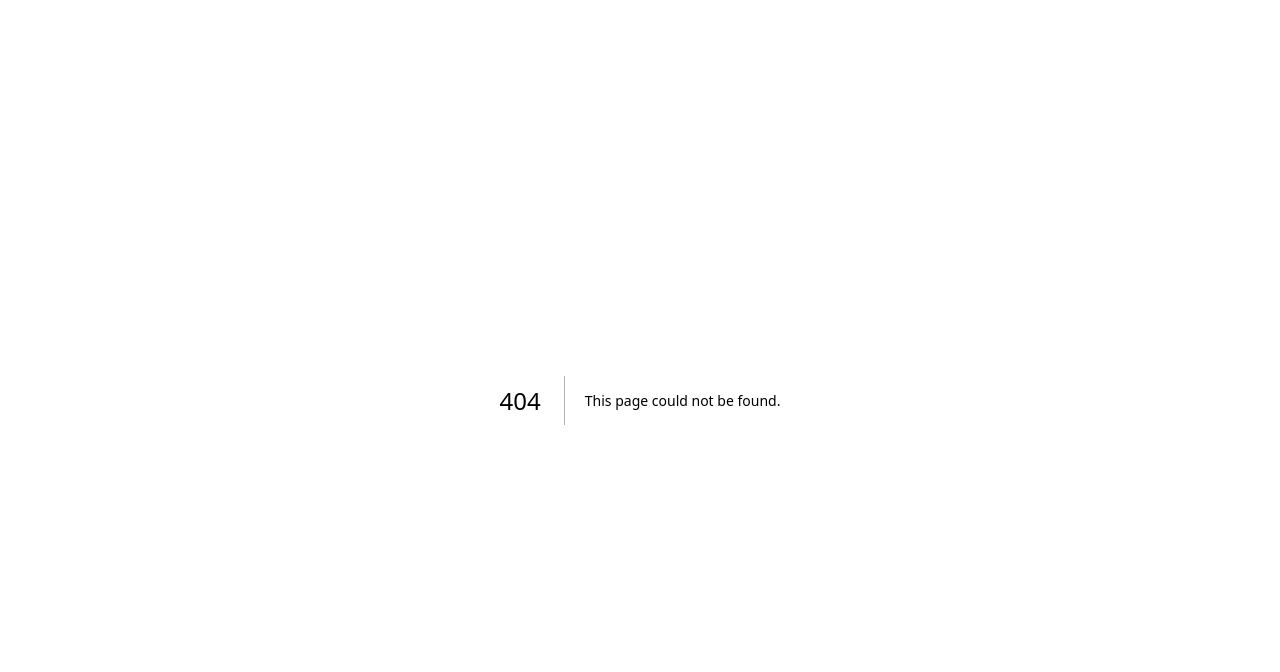
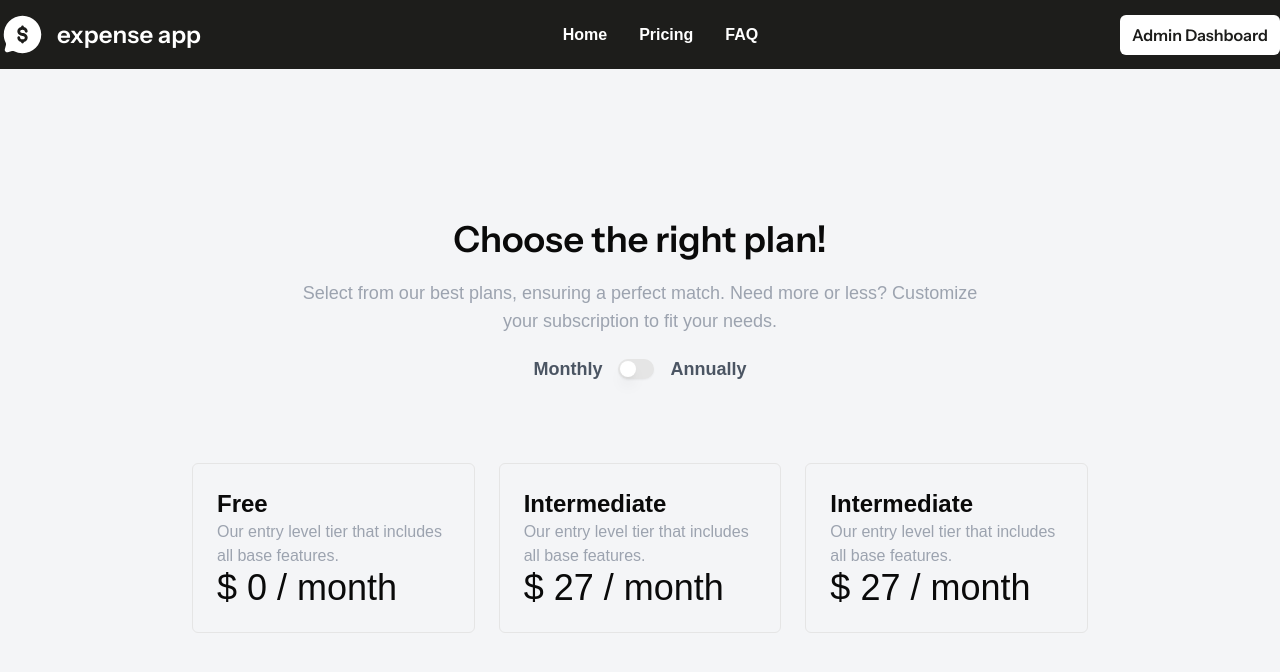
Before and after one commit to Benjamin-buck/expenseio, a Next.js app: page /pricing in a window 1280 px wide. Before the commit this address had no page. Shown: the top 672 px of the page. Built offline with nearby package versions, Linux system fonts and the light colour scheme.

Commit message:
Adds pricing page

```diff
--- a/app/Navbar.tsx
+++ b/app/Navbar.tsx
@@ -1,6 +1,7 @@
+"use client";
 import Image from "next/image";
 import Link from "next/link";
-import React from "react";
+import React, { useState } from "react";
 
 const navLinks = [
   { label: "Home", href: "/" },
@@ -9,6 +10,7 @@ const navLinks = [
 ];
 
 const Navbar = () => {
+  const [isLoggedIn, setIsLoggedIn] = useState(true);
   return (
     <nav className="w-full text-white bg-black">
       <div className="mx-auto container max-sm:px-6 py-3 flex items-center justify-between">
@@ -27,9 +29,11 @@ const Navbar = () => {
         </ul>
 
         <div>
-          <button className="bg-white text-black px-3 py-2 font-semibold font-instrumentSans rounded-md">
-            Log in / Sign up
-          </button>
+          <Link href="/dashboard/home">
+            <button className="bg-white text-black px-3 py-2 font-semibold font-instrumentSans rounded-md">
+              {isLoggedIn ? "Admin Dashboard" : "Log in / Sign up"}
+            </button>
+          </Link>
         </div>
       </div>
     </nav>
--- /dev/null
+++ b/app/dashboard/user/account/page.tsx
@@ -0,0 +1,79 @@
+import PageHeading from "@/components/PageHeading";
+import Link from "next/link";
+import React from "react";
+import { FaRegUser } from "react-icons/fa";
+import { VscSettings } from "react-icons/vsc";
+
+const page = () => {
+  return (
+    <div>
+      <PageHeading title="Account Settings" />
+      <div className="grid grid-cols-8 card">
+        <div className="col-span-2 ">
+          <h3 className="font-bold text-gray-500 mb-2">General</h3>
+          <ul>
+            <li>
+              <Link
+                href="/"
+                className="flex gap-3 items-center py-2 bg-gray-100 rounded-md shadow px-6"
+              >
+                <FaRegUser />
+                <span className="text-lg">Account</span>
+              </Link>
+            </li>
+            <li>
+              <Link href="/" className="flex gap-3 items-center py-2 px-6">
+                <VscSettings />
+                <span className="text-lg">Preferences</span>
+              </Link>
+            </li>
+          </ul>
+        </div>
+        <div className="col-span-6 mx-6">
+          <h1 className="text-3xl font-bold">Account</h1>
+          <p>Edit your personal account settings.</p>
+          <div className="border-b my-4" />
+          <form action="">
+            <h2 className="text-xl font-semibold">Full Name</h2>
+            <div className="my-2 flex gap-2">
+              <div className="flex flex-col w-[50%]">
+                <label htmlFor="">First Name</label>
+                <input
+                  type="text"
+                  className="border rounded-md py-1 px-3 mt-1"
+                  placeholder="John"
+                  name=""
+                  id=""
+                />
+              </div>
+              <div className="flex flex-col flex-1">
+                <label htmlFor="">Last name</label>
+                <input
+                  type="text"
+                  className="border rounded-md py-1 px-3 mt-1"
+                  placeholder="Smith"
+                  name=""
+                  id=""
+                />
+              </div>
+            </div>
+            <div className="border-b my-8" />
+            <h2 className="text-xl font-semibold">Contact Email</h2>
+            <div className="flex flex-col flex-1">
+              <label htmlFor="">Last name</label>
+              <input
+                type="email"
+                className="border rounded-md py-1 px-3 mt-1 w-[50%]"
+                placeholder="john.smith@gmail.com"
+                name=""
+                id=""
+              />
+            </div>
+          </form>
+        </div>
+      </div>
+    </div>
+  );
+};
+
+export default page;
--- /dev/null
+++ b/app/dashboard/user/page.tsx
@@ -0,0 +1,38 @@
+import PageHeading from "@/components/PageHeading";
+import Link from "next/link";
+import React from "react";
+import { FaRegUser } from "react-icons/fa";
+import { VscSettings } from "react-icons/vsc";
+
+const page = () => {
+  return (
+    <div>
+      <PageHeading title="Account Settings" />
+      <div className="grid grid-cols-8 card">
+        <div className="col-span-2 ">
+          <h3 className="font-bold text-gray-500 mb-2">General</h3>
+          <ul>
+            <li>
+              <Link
+                href="/"
+                className="flex gap-3 items-center py-2 bg-gray-100 rounded-md shadow px-6"
+              >
+                <FaRegUser />
+                <span className="text-lg">Account</span>
+              </Link>
+            </li>
+            <li>
+              <Link href="/" className="flex gap-3 items-center py-2 px-6">
+                <VscSettings />
+                <span className="text-lg">Preferences</span>
+              </Link>
+            </li>
+          </ul>
+        </div>
+        <div className="col-span-6 mx-6"></div>
+      </div>
+    </div>
+  );
+};
+
+export default page;
--- /dev/null
+++ b/app/pricing/page.tsx
@@ -0,0 +1,71 @@
+"use client";
+import { useState } from "react";
+import Navbar from "../Navbar";
+import { Switch } from "@/components/ui/switch";
+
+const packages = [
+  {
+    id: 1,
+    name: "Free",
+    pricePerMonth: 0,
+    pricePerYear: 0,
+    backgroundColor: "white",
+  },
+  {
+    id: 2,
+    name: "Intermediate",
+    pricePerMonth: 27,
+    pricePerYear: 240,
+    backgroundColor: "white",
+  },
+  {
+    id: 3,
+    name: "Intermediate",
+    pricePerMonth: 27,
+    pricePerYear: 240,
+    backgroundColor: "white",
+  },
+];
+
+const PricingPage = () => {
+  const [monthly, setMonthly] = useState(true);
+  const handleClick = () => {
+    if (monthly === false) setMonthly(true);
+    if (monthly === true) setMonthly(false);
+  };
+  return (
+    <div>
+      <Navbar />
+      <div className="flex flex-col items-center mt-[150px]">
+        <h1 className="text-4xl font-semibold font-instrumentSans text-center">
+          Choose the right plan!
+        </h1>
+        <p className="my-5 max-w-[700px] text-center text-gray-400 text-lg">
+          Select from our best plans, ensuring a perfect match. Need more or
+          less? Customize your subscription to fit your needs.
+        </p>
+        <div className="flex gap-4 items-center">
+          <p className="text-gray-600 text-lg font-semibold">Monthly</p>
+          <Switch onClick={handleClick} />
+          <p className="text-gray-600 text-lg font-semibold">Annually</p>
+        </div>
+      </div>
+      <div className="flex max-w-[70%] justify-center mx-auto gap-6 mt-20">
+        {packages.map(({ id, pricePerMonth, pricePerYear, name }) => (
+          <div key={id} className="flex-1 border rounded-md p-6">
+            <h2 className="text-2xl font-semibold">{name}</h2>
+            <p className="text-gray-400">
+              Our entry level tier that includes all base features.
+            </p>
+            <p className="text-4xl">
+              ${" "}
+              {monthly ? `${pricePerMonth} / month` : `${pricePerYear} / year`}
+            </p>
+          </div>
+        ))}
+      </div>
+    </div>
+  );
+};
+
+export default PricingPage;
--- a/components/PageHeading.tsx
+++ b/components/PageHeading.tsx
@@ -12,7 +12,10 @@ const PageHeading = ({ title }: Props) => {
     <div className="flex justify-between items-center">
       <h1 className="page_title">{title}</h1>
       <div className="flex gap-3 items-center">
-        <Button label="Account Settings" />
+        <Link href="/dashboard/user">
+          <Button label="Account Settings" />
+        </Link>
+
         <Link href="/">
           <Image
             src="/profile.jpg"
--- /dev/null
+++ b/components/ui/switch.tsx
@@ -0,0 +1,29 @@
+"use client"
+
+import * as React from "react"
+import * as SwitchPrimitives from "@radix-ui/react-switch"
+
+import { cn } from "@/lib/utils"
+
+const Switch = React.forwardRef<
+  React.ElementRef<typeof SwitchPrimitives.Root>,
+  React.ComponentPropsWithoutRef<typeof SwitchPrimitives.Root>
+>(({ className, ...props }, ref) => (
+  <SwitchPrimitives.Root
+    className={cn(
+      "peer inline-flex h-5 w-9 shrink-0 cursor-pointer items-center rounded-full border-2 border-transparent shadow-sm transition-colors focus-visible:outline-none focus-visible:ring-2 focus-visible:ring-ring focus-visible:ring-offset-2 focus-visible:ring-offset-background disabled:cursor-not-allowed disabled:opacity-50 data-[state=checked]:bg-primary data-[state=unchecked]:bg-input",
+      className
+    )}
+    {...props}
+    ref={ref}
+  >
+    <SwitchPrimitives.Thumb
+      className={cn(
+        "pointer-events-none block h-4 w-4 rounded-full bg-background shadow-lg ring-0 transition-transform data-[state=checked]:translate-x-4 data-[state=unchecked]:translate-x-0"
+      )}
+    />
+  </SwitchPrimitives.Root>
+))
+Switch.displayName = SwitchPrimitives.Root.displayName
+
+export { Switch }
--- a/package.json
+++ b/package.json
@@ -15,6 +15,7 @@
     "@radix-ui/react-popover": "^1.1.2",
     "@radix-ui/react-select": "^2.1.2",
     "@radix-ui/react-slot": "^1.1.0",
+    "@radix-ui/react-switch": "^1.1.1",
     "axios": "^1.7.7",
     "class-variance-authority": "^0.7.0",
     "clsx": "^2.1.1",
```
Also changed, not shown: 1 other file (tests, documents, lock files or other folders).
